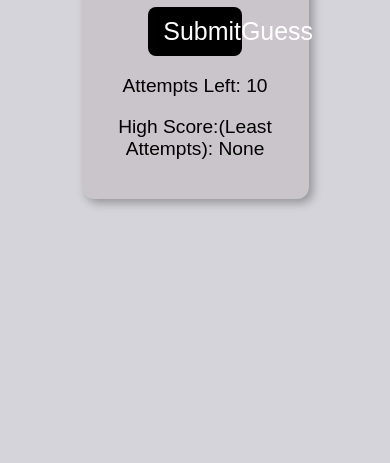
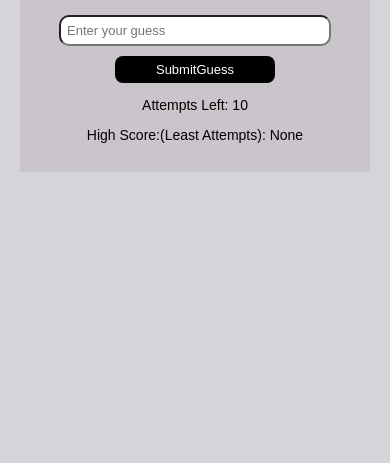
Before and after one commit to Ahmedaziz2002/NumberGuessingGame, a plain HTML site: page index.html in a window 390 px wide. Shown: the part 381-844 px from the top of the page. Drawn offline with Linux system fonts and the light colour scheme.

Commit message:
First commit

```diff
--- a/style.css
+++ b/style.css
@@ -3,12 +3,19 @@ body{
     text-align: center;
     background-color: #d4d4da;
     font-size: 1.2em;
+    margin: 0;
+    padding: 0;
+    display: flex;
+    justify-content: center;
+    align-items: center;
+    height: 100vh;
 }
 .game-container{
     background-color: rgb(202, 197, 202);
     padding: 20px;
-    margin: 50px auto;
-    width: 50%;
+    margin: 20px;
+    width: 90%;
+    max-width: 350px;
     border-radius: 12px;
     box-shadow: 4px 4px 10px rgba(0,0,0,0.3);
 }
@@ -33,3 +40,31 @@ button:hover{
     background-color: rgb(58, 34, 34);
     transform: rotate(2deg)scale(1,1);
 }
+@media(max-width:768px){
+    .game-container{
+        width: 95%;
+        padding:15px;
+    }
+    input,button{
+        font-size: 14px;
+        padding: 8px;
+    }
+}
+@media(max-width:480px){
+    .game-container{
+        width: 100%;
+        border-radius: 0;
+        box-shadow: none;
+    }
+    h1{
+        font-size: 20px;
+
+    }
+    p{
+        font-size: 14px;
+    }
+    input,button{
+        font-size: 13px;
+        padding: 6px;
+    }
+}
```
